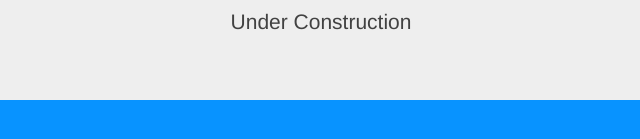
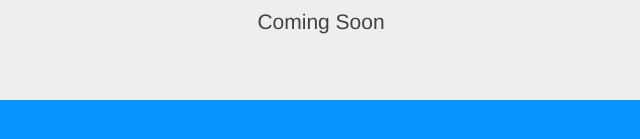
Before and after one commit to briandennis/BookSite, a plain HTML site: page index.html in a window 1280 px wide. Shown: the part 405-544 px from the top of the page, 319-959 px from the left. Drawn offline with nearby package versions, Linux system fonts and the light colour scheme.

Commit message:
update copy

```diff
--- a/index.html
+++ b/index.html
@@ -12,7 +12,7 @@
       <div class='jumbotron'>
         <h1>ServiceWerkz</h1>
         <p>
-          Under Construction
+          Coming Soon
         </p>
       </div>
     </div>
```
